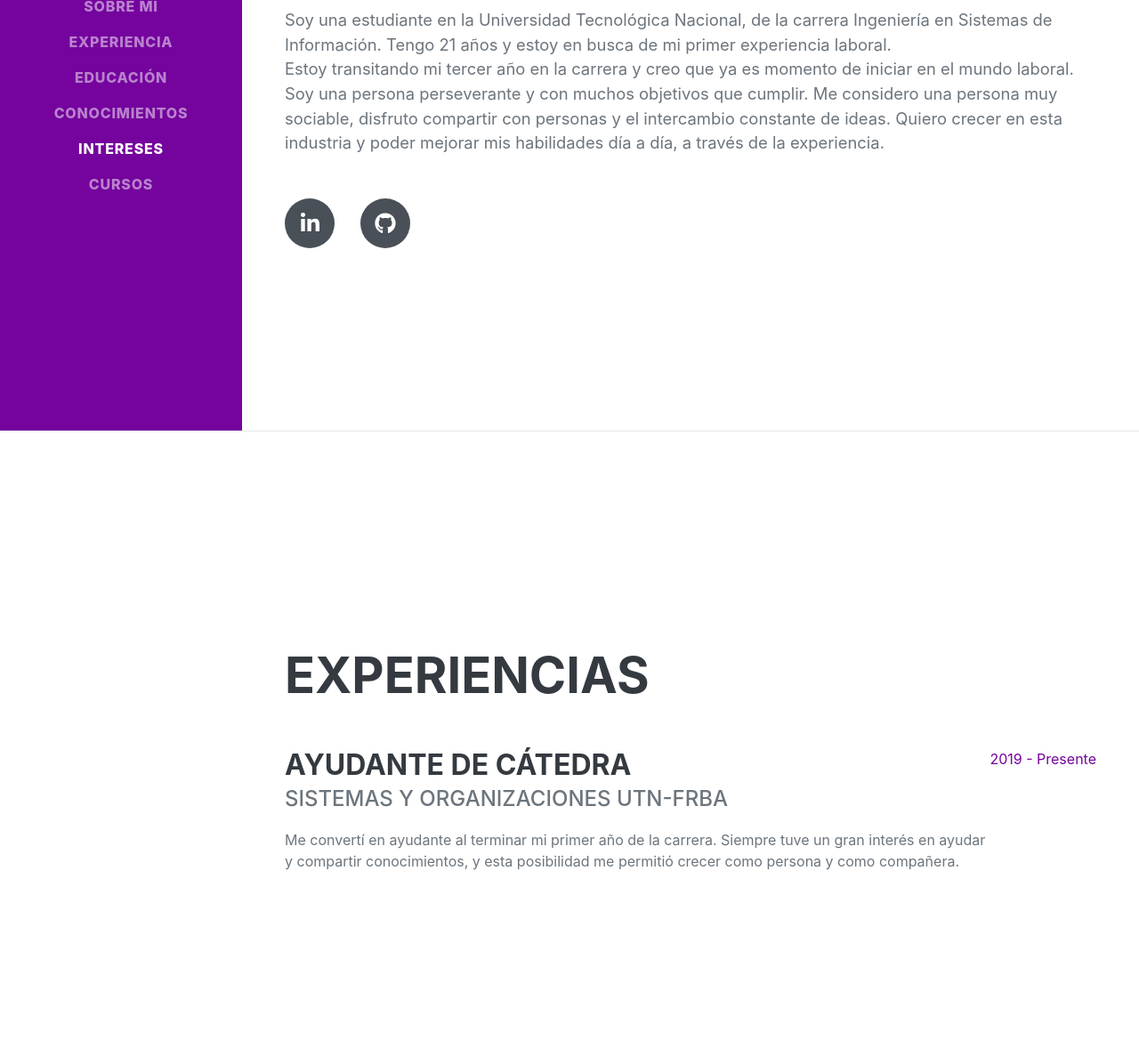
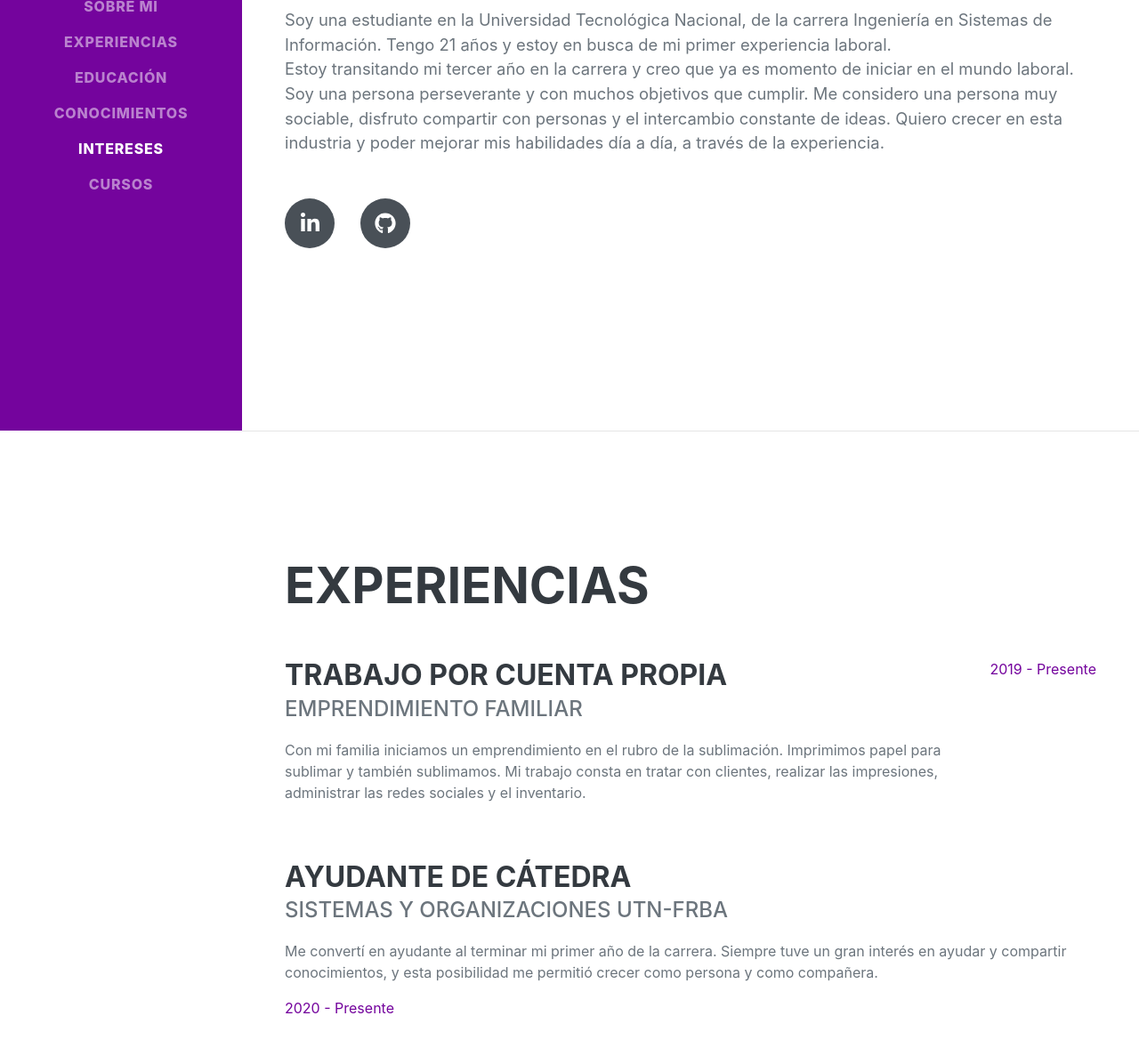
Before and after one commit to Aeiroa/aeiroa.github.io, a plain HTML site: page index.html in a window 1280 px wide. Shown: the part 316-1494 px from the top of the page at 89% size. Drawn offline with nearby package versions, Linux system fonts and the light colour scheme; a web font is replaced by a local one.

Commit message:
Corrijo detalles de redacción

```diff
--- a/index.html
+++ b/index.html
@@ -26,7 +26,7 @@
             <div class="collapse navbar-collapse" id="navbarSupportedContent">
                 <ul class="navbar-nav">
                     <li class="nav-item"><a class="nav-link js-scroll-trigger" href="#about">Sobre mí</a></li>
-                    <li class="nav-item"><a class="nav-link js-scroll-trigger" href="#experience">Experiencia</a></li>
+                    <li class="nav-item"><a class="nav-link js-scroll-trigger" href="#experience">Experiencias</a></li>
                     <li class="nav-item"><a class="nav-link js-scroll-trigger" href="#education">Educación</a></li>
                     <li class="nav-item"><a class="nav-link js-scroll-trigger" href="#skills">Conocimientos</a></li>
                     <li class="nav-item"><a class="nav-link js-scroll-trigger" href="#interests">Intereses</a></li>
@@ -58,12 +58,17 @@
                     <h2 class="mb-5">Experiencias</h2>
                     <div class="d-flex flex-column flex-md-row justify-content-between mb-5">
                         <div class="flex-grow-1">
-                            <h3 class="mb-0">Ayudante de cátedra</h3>
-                            <div class="subheading mb-3">Sistemas y organizaciones UTN-FRBA</div>
-                            <p>Me convertí en ayudante al terminar mi primer año de la carrera. Siempre tuve un gran interés en ayudar y compartir conocimientos, y esta posibilidad me permitió crecer como persona y como compañera.</p>
+                            <h3 class="mb-0">Trabajo por cuenta propia</h3>
+                            <div class="subheading mb-3"> Emprendimiento familiar </div>
+                            <p>Con mi familia iniciamos un emprendimiento en el rubro de la sublimación. Imprimimos papel para sublimar y también sublimamos. Mi trabajo consta en tratar con clientes, realizar las impresiones, administrar las redes sociales y el inventario.</p>
                         </div>
                         <div class="flex-shrink-0"><span class="text-primary">2019 - Presente</span></div>
+
                     </div>
+                    <h3 class="mb-0">Ayudante de cátedra</h3>
+                    <div class="subheading mb-3">Sistemas y organizaciones UTN-FRBA</div>
+                    <p>Me convertí en ayudante al terminar mi primer año de la carrera. Siempre tuve un gran interés en ayudar y compartir conocimientos, y esta posibilidad me permitió crecer como persona y como compañera.</p>
+                    <div class="flex-shrink-0"><span class="text-primary">2020 - Presente</span></div>
                 </div>
             </section>
             <hr class="m-0" />
```
